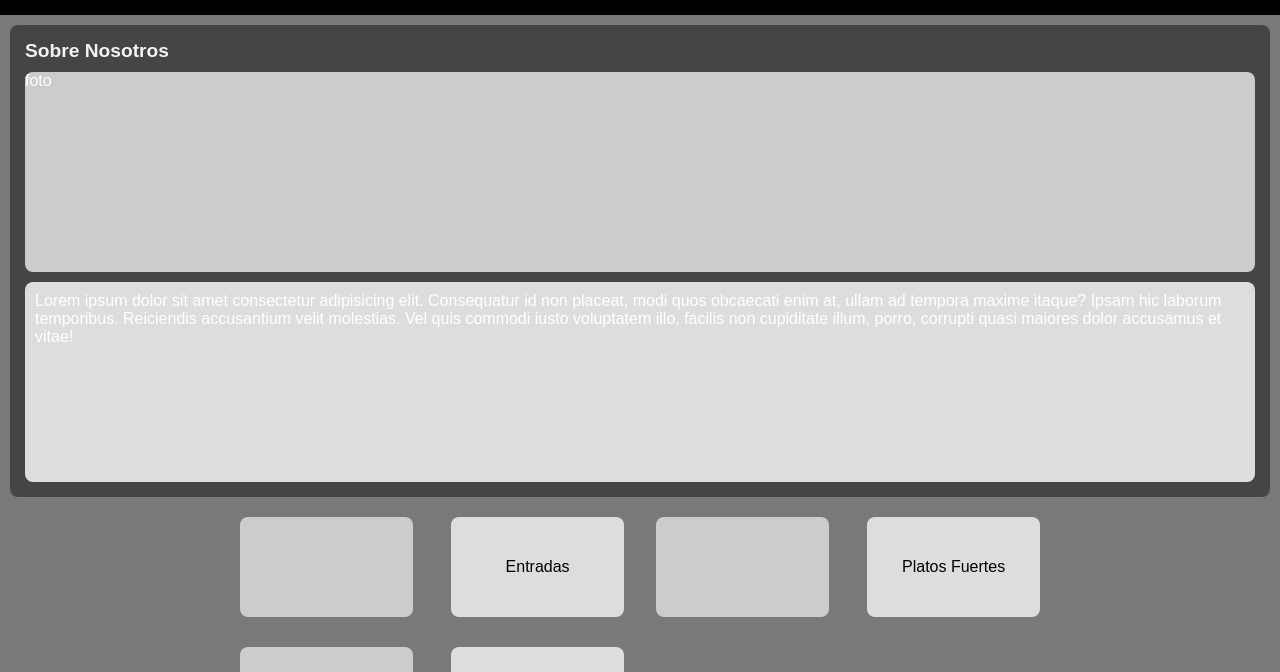
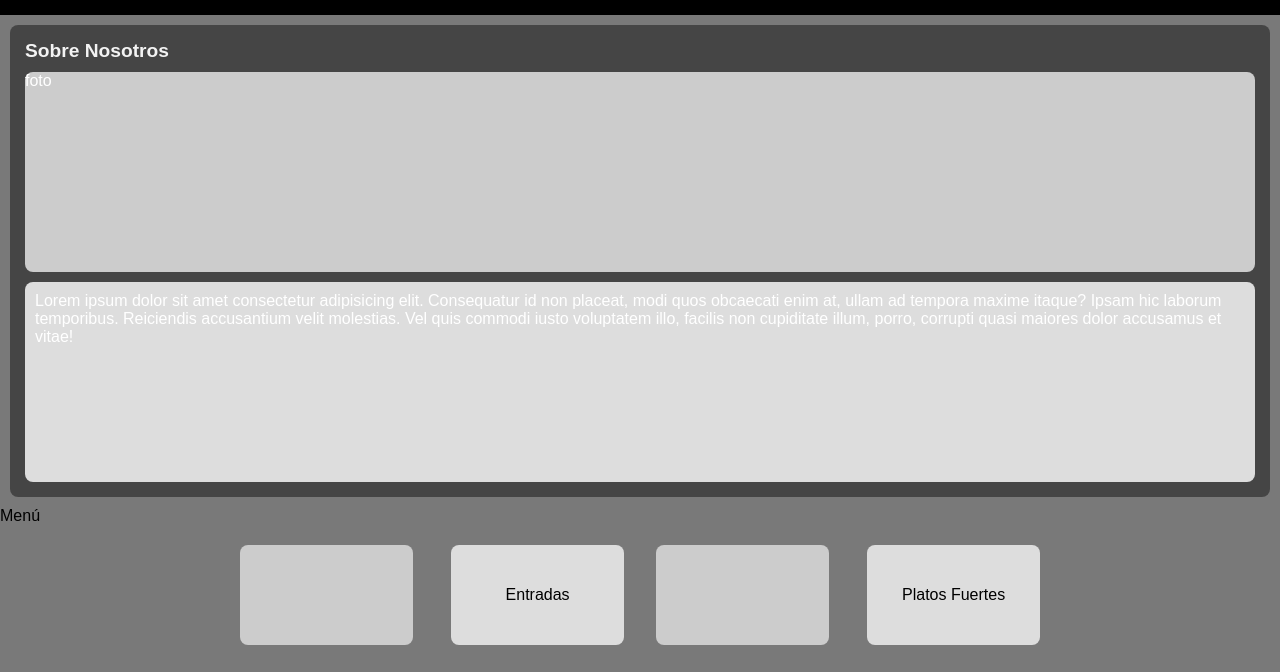
Before and after one commit to DAlexaEscobarG/mf, a plain HTML site: page index.html in a window 1280 px wide. Shown: the part 85-757 px from the top of the page. Drawn offline with Linux system fonts and the light colour scheme.

Commit message:
Update index.html

```diff
--- a/index.html
+++ b/index.html
@@ -21,6 +21,7 @@
         </div>
     </div>
 
+    <div class="titulo-menu">Menú</div>
     <div class="menu">
         <div>
             <div class="foto2"></div>
```
